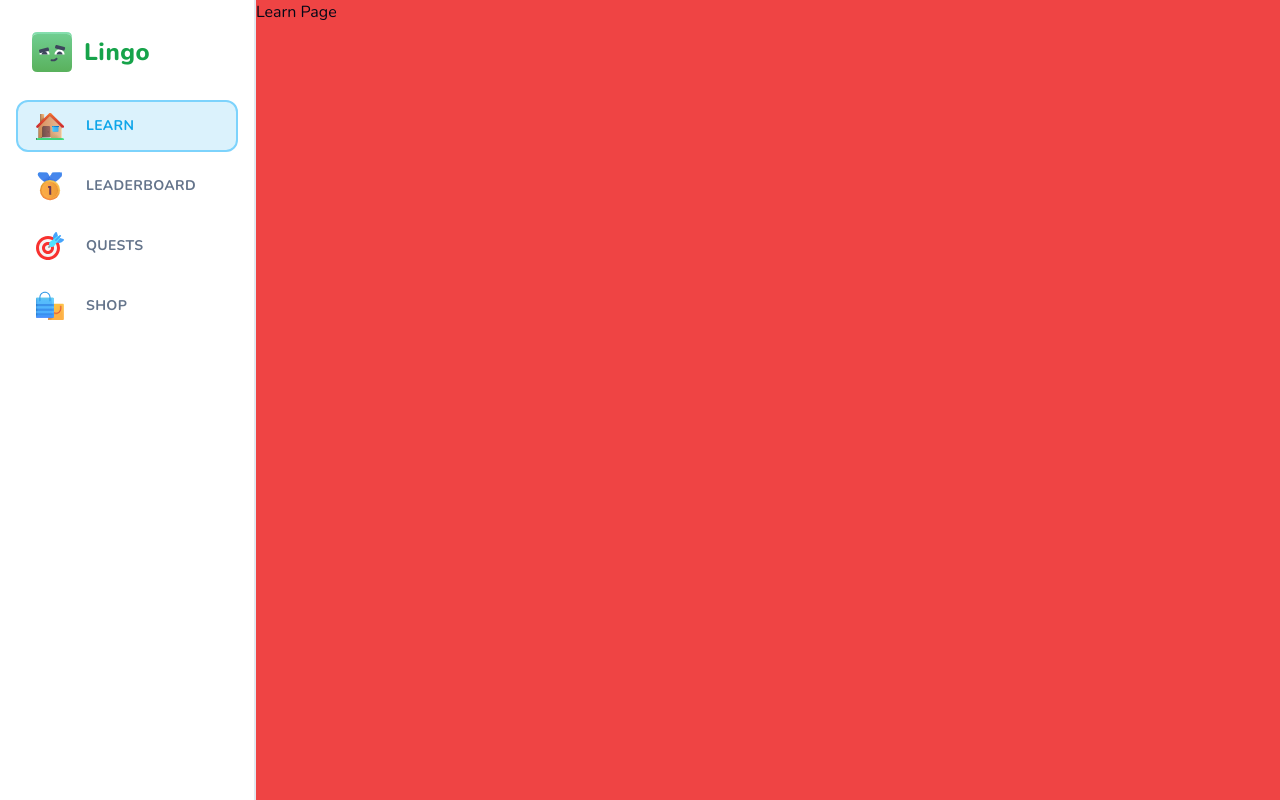
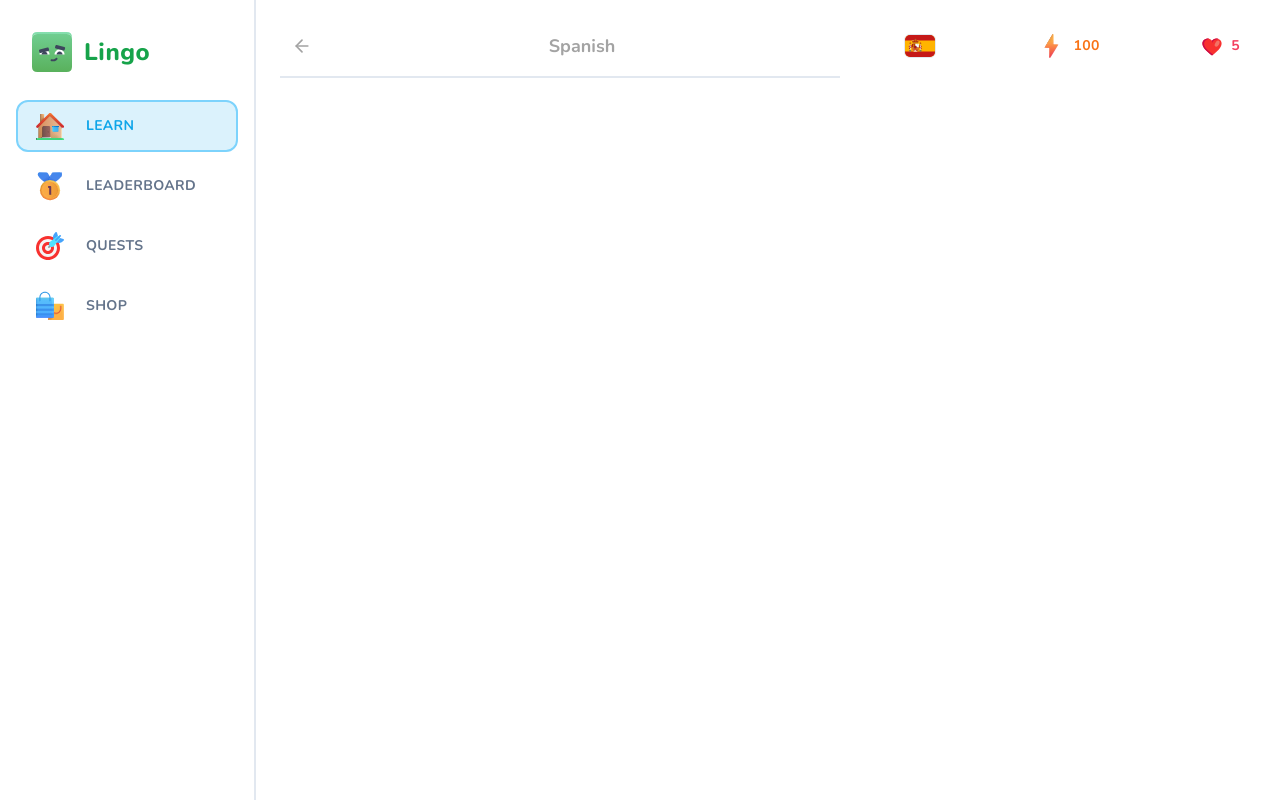
Before and after one commit to pleopardi/next14-duolingo-clone, a Next.js app: page /learn in a window 1280 px wide. Built offline with nearby package versions, Linux system fonts and the light colour scheme.

Commit message:
08: learn page wrappers

```diff
--- a/app/(main)/layout.tsx
+++ b/app/(main)/layout.tsx
@@ -13,7 +13,7 @@
       <MobileHeader />
       <Sidebar className="hidden lg:flex" />
       <main className="lg:pl-[256px] h-full pt-[50px] lg:pt-0">
-        <div className="bg-red-500 h-full">
+        <div className="max-w-[1056px] mx-auto pt-6 h-full">
           {children}
         </div>
       </main>
--- /dev/null
+++ b/app/(main)/learn/header.tsx
@@ -0,0 +1,24 @@
+import Link from "next/link";
+import { ArrowLeft } from "lucide-react";
+
+import { Button } from "@/components/ui/button";
+
+type Props = {
+  title: string;
+};
+
+export const Header = ({ title }: Props) => {
+  return (
+    <div className="sticky top-0 bg-white pb-3 lg:pt-[28px] lg:mt-[-28px] flex items-center justify-between border-b-2 mb-5 text-neutral-400 lg:z-50">
+      <Link href="/courses">
+        <Button variant="ghost" size="sm">
+          <ArrowLeft className="h-5 w-5 stroke-2 text-neutral-400" />
+        </Button>
+      </Link>
+      <h1 className="font-bold text-lg">
+        {title}
+      </h1>
+      <div />
+    </div>
+  );
+};
--- a/app/(main)/learn/page.tsx
+++ b/app/(main)/learn/page.tsx
@@ -1,9 +1,25 @@
+import { FeedWrapper } from "@/components/feed-wrapper";
+import { UserProgress } from "@/components/user-progress";
+import { StickyWrapper } from "@/components/sticky-wrapper";
+
+import { Header } from "./header";
+
 const LearnPage = () => {
   return (
-    <div>
-      Learn Page
+    <div className="flex flex-row-reverse gap-[48px] px-6">
+      <StickyWrapper>
+        <UserProgress
+          activeCourse={{ title: "Spanish", imageSrc: "/es.svg" }}
+          hearts={5}
+          points={100}
+          hasActiveSubscription={false}
+        />
+      </StickyWrapper>
+      <FeedWrapper>
+        <Header title="Spanish" />
+      </FeedWrapper>
     </div>
-   );
-}
+  );
+};
 
 export default LearnPage;
--- /dev/null
+++ b/components/feed-wrapper.tsx
@@ -0,0 +1,13 @@
+type Props = {
+  children: React.ReactNode;
+};
+
+export const FeedWrapper = ({
+  children
+}: Props) => {
+  return (
+    <div className="flex-1 relative top-0 pb-10">
+      {children}
+    </div>
+  );
+};
--- /dev/null
+++ b/components/sticky-wrapper.tsx
@@ -0,0 +1,13 @@
+type Props = {
+  children: React.ReactNode;
+};
+
+export const StickyWrapper = ({ children }: Props) => {
+  return (
+    <div className="hidden lg:block w-[368px] sticky self-end bottom-6">
+      <div className="min-h-[calc(100vh-48px)] sticky top-6 flex flex-col gap-y-4">
+        {children}
+      </div>
+    </div>
+  );
+};
--- /dev/null
+++ b/components/user-progress.tsx
@@ -0,0 +1,50 @@
+import Link from "next/link";
+import Image from "next/image";
+
+import { Button } from "@/components/ui/button";
+import { InfinityIcon } from "lucide-react";
+
+type Props = {
+  activeCourse: { imageSrc: string; title: string }; // TODO: Replace with DB types
+  hearts: number;
+  points: number;
+  hasActiveSubscription: boolean;
+};
+
+export const UserProgress = ({
+  activeCourse,
+  points,
+  hearts,
+  hasActiveSubscription
+}: Props) => {
+  return (
+    <div className="flex items-center justify-between gap-x-2 w-full">
+      <Link href="/courses">
+        <Button variant="ghost">
+          <Image
+            src={activeCourse.imageSrc}
+            alt={activeCourse.title}
+            className="rounded-md border"
+            width={32}
+            height={32}
+          />
+        </Button>
+      </Link>
+      <Link href="/shop">
+        <Button variant="ghost" className="text-orange-500">
+          <Image src="/points.svg" height={28} width={28} alt="Points" className="mr-2" />
+          {points}
+        </Button>
+      </Link>
+      <Link href="/shop">
+        <Button variant="ghost" className="text-rose-500">
+          <Image src="/heart.svg" height={22} width={22} alt="Hearts" className="mr-2" />
+          {hasActiveSubscription
+            ? <InfinityIcon className="h-4 w-4 stroke-[3]" />
+            : hearts
+          }
+        </Button>
+      </Link>
+    </div>
+  );
+};
```
Also changed, not shown: public/heart.svg (added), public/points.svg (added).
